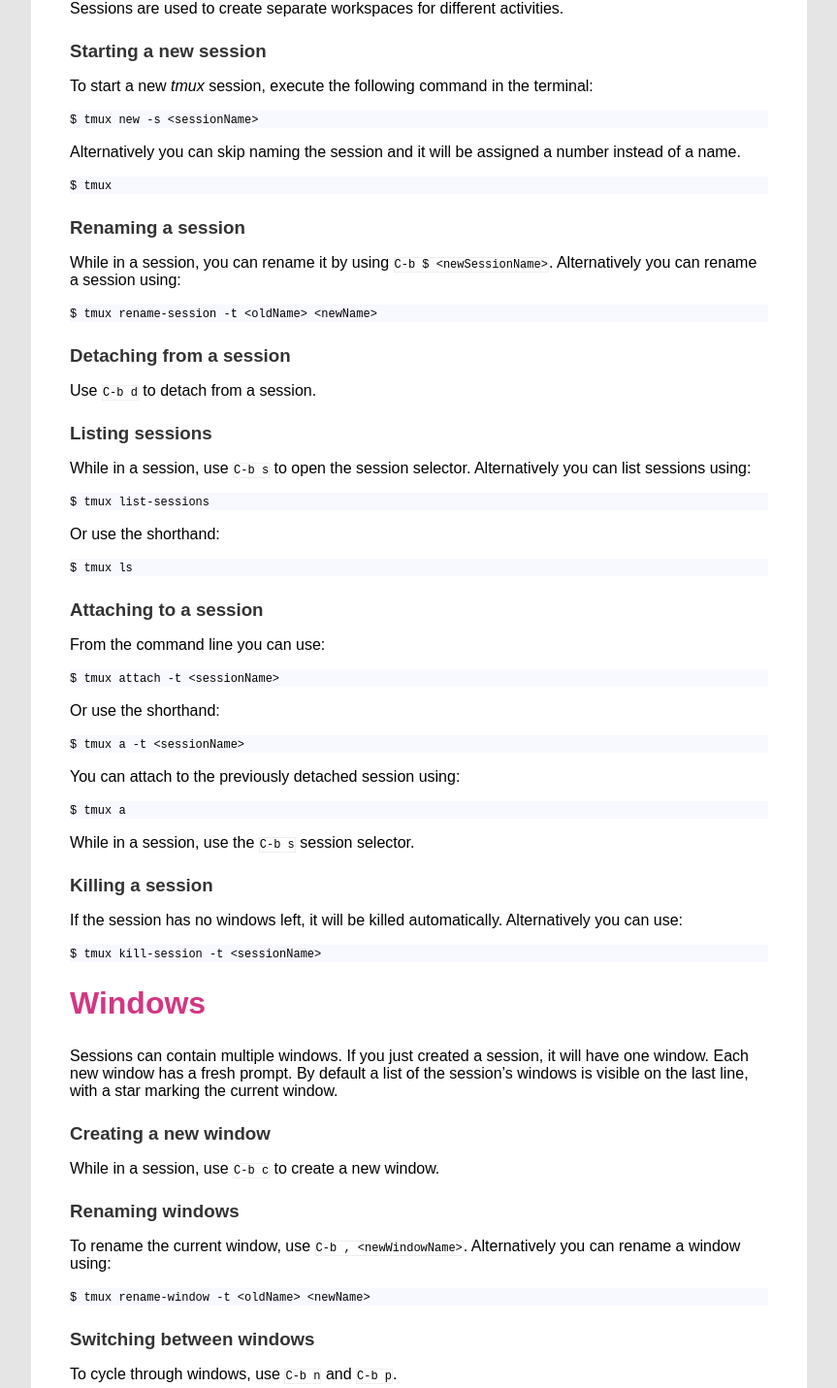
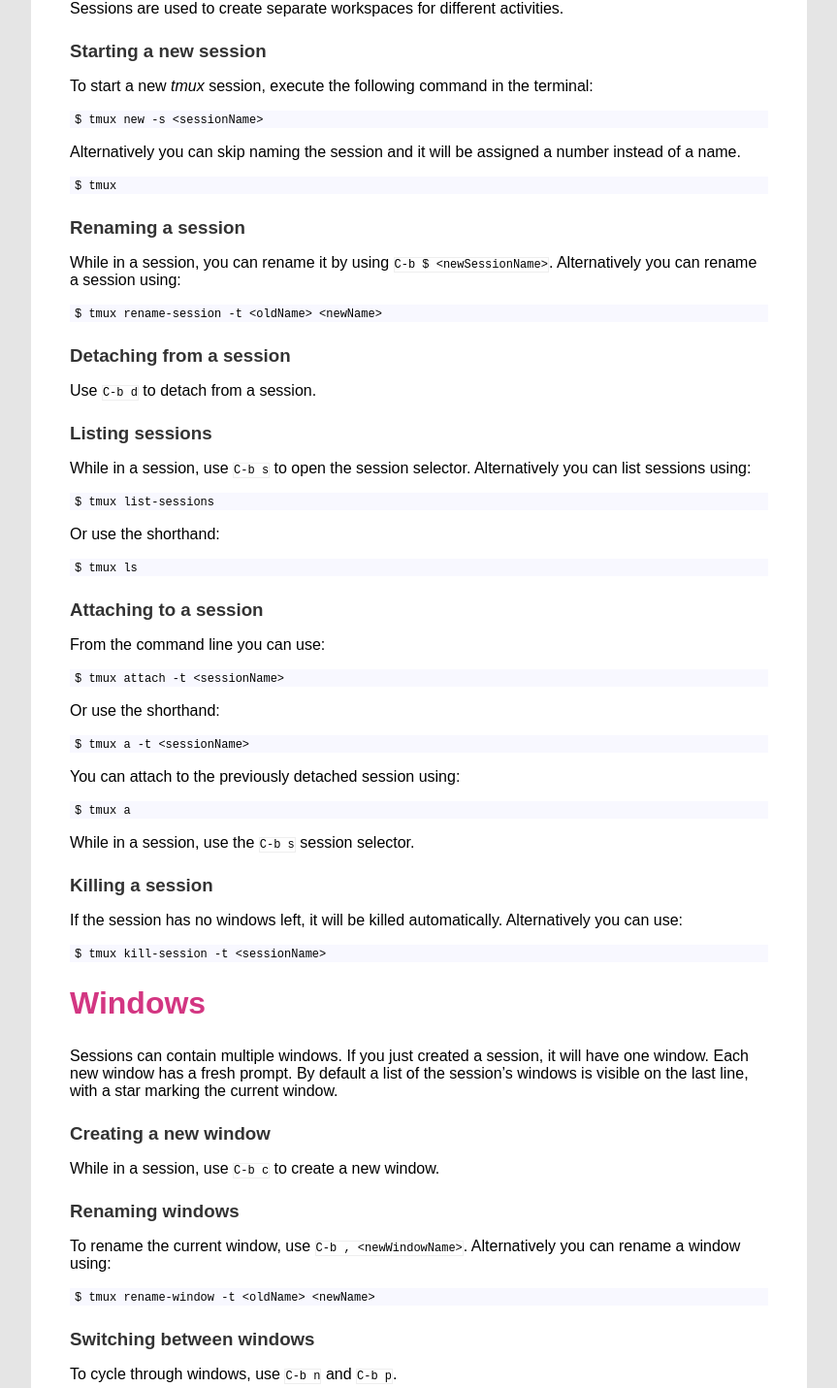
Before and after one commit to execas/execas.github.io, a Jekyll site: the page built from _posts/2018-08-10-the-basics-of-tmux.md, in a window 1280 px wide. Shown: the part 400-1831 px from the top of the page at 97% size, without its empty margins (208-1071 px from the left). Built offline with Jekyll 4.4.1, drawn with Linux system fonts in a browser that asks for light colours.

Commit message:
Update execas.css

```diff
--- a/css/execas.css
+++ b/css/execas.css
@@ -17,7 +17,7 @@
 
 pre {
      background-color: #f8f8ff;
-     padding: 0px 5px 0px 0px
+     padding-left: 5px;
 }
 
 pre code {
```
